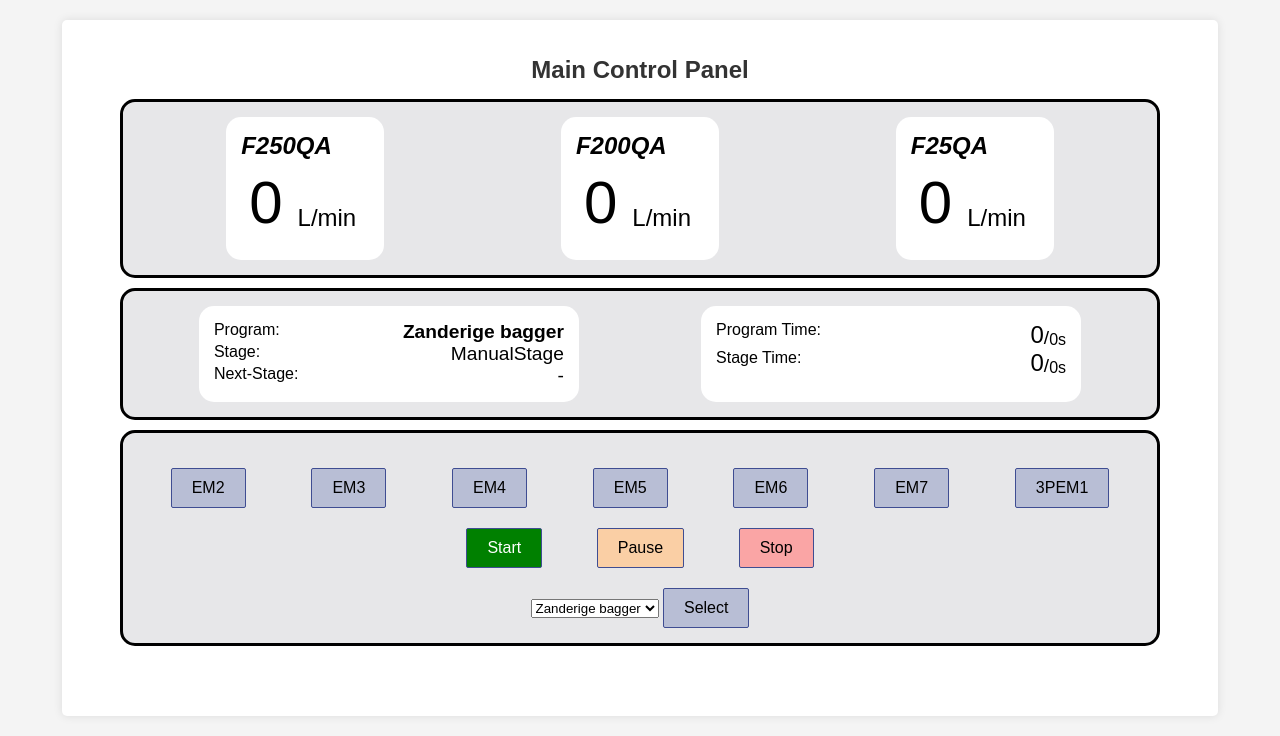
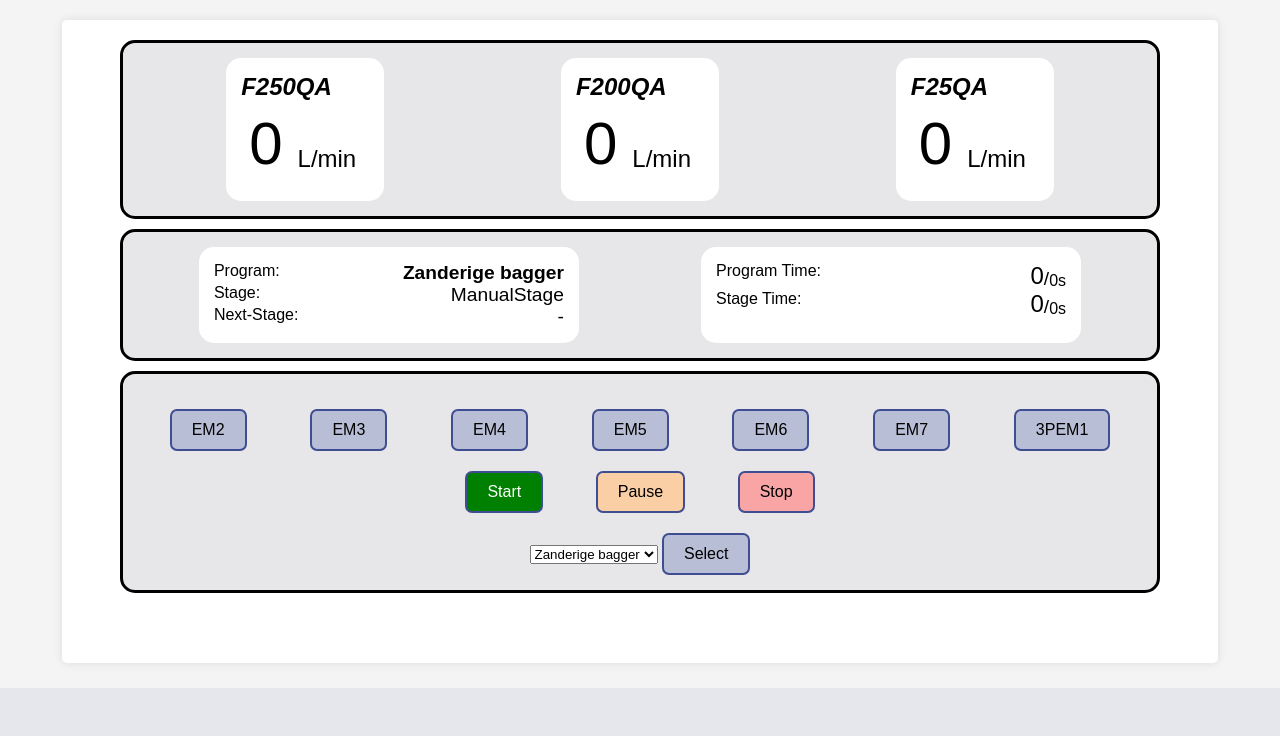
Before and after one commit to YLaret/BlauweBagger, a Flask app: page / in a window 1280 px wide. Shown: the part 112-848 px from the top of the page. After the commit the page ends 800 px from the top, so only its background shows below. Run offline with Flask 3, Linux system fonts and the light colour scheme; data comes from the database, SQL or seed files in the repository.

Commit message:
last styling details

```diff
--- a/server/static/styles.css
+++ b/server/static/styles.css
@@ -253,10 +253,10 @@ nav a:hover {
 }
 
 .overview-btn {
-    border-radius:2px;
+    border-radius:7px;
     border:none;
     border-style:solid;
-    border-width:0.5px;
+    border-width:2px;
     border-color:#3F4D92;
     background-color:#B8BED5;
     padding: 10px 20px;
--- a/server/templates/overview.html
+++ b/server/templates/overview.html
@@ -2,7 +2,6 @@
 
 {% block main %}
     <div class="container">
-        <h1>Main Control Panel</h1>
         <div class="meters-container">
             {% for meter in meters %}
             <div class="meter-item-container"> {{ meter["Name"] }}
```
